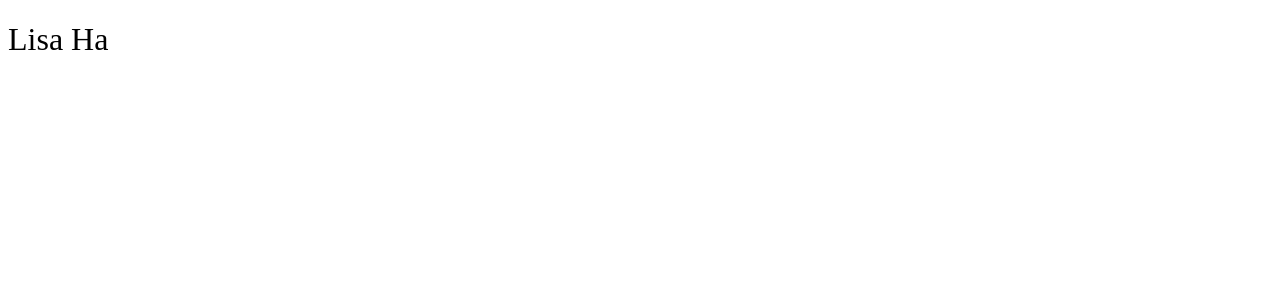
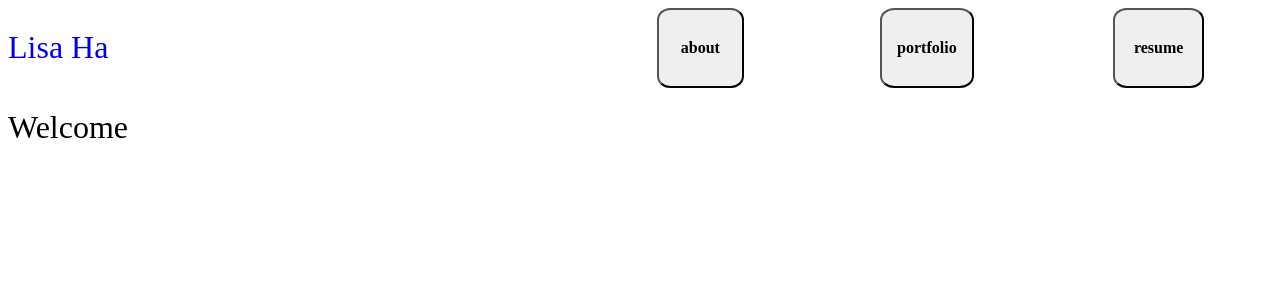
Before and after one commit to halisa/portfolio, a React (Create React App) app: page / in a window 1280 px wide. Shown: the top 300 px of the page. Built offline with nearby package versions, Linux system fonts and the light colour scheme; a web font is replaced by a local one.

Commit message:
Set up navbar

```diff
--- a/package.json
+++ b/package.json
@@ -12,6 +12,7 @@
     "@types/react-dom": "^18.0.6",
     "react": "^18.2.0",
     "react-dom": "^18.2.0",
+    "react-router-dom": "^6.3.0",
     "react-scripts": "5.0.1",
     "typescript": "^4.7.4",
     "web-vitals": "^2.1.4"
--- /dev/null
+++ b/src/components/Navbar.tsx
@@ -0,0 +1,27 @@
+import React from "react";
+import { Link } from "react-router-dom";
+
+const Navbar = () => {
+    return(
+        <div className="navbar">
+            <div className="logo">
+                <h1>
+                    <a href="./">Lisa Ha</a>
+                </h1>
+            </div>
+            <div className="nav-elements">
+                <div className="nav-element about">
+                    <button>about</button>
+                </div>
+                <div className="nav-element portfolio">
+                    <button>portfolio</button>
+                </div>
+                <div className="nav-element resume">
+                    <button>resume</button>
+                </div>
+            </div>
+        </div>
+    )
+}
+
+export default Navbar;
--- a/src/pages/HomePage.tsx
+++ b/src/pages/HomePage.tsx
@@ -1,7 +1,11 @@
+import Navbar from '../components/Navbar';
+import '../style/style.css';
+
 const HomePage = () => {
     return(
         <div>
-            <h1>Lisa Ha</h1>
+            <Navbar />
+            <h1>Welcome</h1>
         </div>
     )
 }
--- /dev/null
+++ b/src/style/globals/_colors.scss
@@ -0,0 +1,6 @@
+$white: #FFFFFF;
+$dark_gray: #363636;
+$pink: #FF588B;
+$light_pink: rgb(255, 88, 139, 50);
+$orange: #FF9C42;
+$light_orange: rgb(255, 156, 66, 50);
--- a/src/style/globals/_index.scss
+++ b/src/style/globals/_index.scss
@@ -1 +1,3 @@
 @forward "type";
+@forward "colors";
+@forward "navbar";
--- /dev/null
+++ b/src/style/globals/_navbar.scss
@@ -0,0 +1,30 @@
+@use "colors";
+
+.navbar {
+    display: grid;
+    grid-template-columns: auto auto;
+    grid-template-rows: auto;
+}
+
+.nav-elements {
+    display: grid;
+    grid-template-columns: auto auto auto;
+    grid-template-rows: auto;
+    float: right;
+}
+
+.nav-element {
+    display: flex;
+    justify-content: center;
+}
+
+.nav-element button {
+    width:40%;
+    min-width: fit-content;
+    // height: 60%;
+    border-radius: 15%;
+}
+
+.nav-element button::selection {
+    color: colors.$pink;
+}
--- a/src/style/globals/_type.scss
+++ b/src/style/globals/_type.scss
@@ -5,10 +5,16 @@ h1 {
     font-weight: 400;
 }
 
-h2, h3, h4, h5, h6 {
+h2, h3, h4, h5, h6, button {
     font-family: Fredoka;
+    font-weight: 600;
+    font-size: medium;
 }
 
 p {
     font-family: Rubik;
 }
+
+a {
+    text-decoration: none;
+}
--- a/src/style/style.css
+++ b/src/style/style.css
@@ -4,14 +4,54 @@ h1 {
   font-weight: 400;
 }
 
-h2, h3, h4, h5, h6 {
+h2, h3, h4, h5, h6, button {
   font-family: Fredoka;
+  font-weight: 600;
+  font-size: medium;
 }
 
 p {
   font-family: Rubik;
 }
 
+a {
+  text-decoration: none;
+}
+
+.navbar {
+  display: grid;
+  grid-template-columns: auto auto;
+  grid-template-rows: auto;
+}
+
+.nav-elements {
+  display: grid;
+  grid-template-columns: auto auto auto;
+  grid-template-rows: auto;
+  float: right;
+}
+
+.nav-element {
+  display: flex;
+  justify-content: center;
+}
+
+.nav-element button {
+  width: 40%;
+  min-width: -webkit-fit-content;
+  min-width: -moz-fit-content;
+  min-width: fit-content;
+  border-radius: 15%;
+}
+
+.nav-element button::-moz-selection {
+  color: #FF588B;
+}
+
+.nav-element button::selection {
+  color: #FF588B;
+}
+
 welcome-container {
   text-align: center;
 }/*# sourceMappingURL=style.css.map */
```
Also changed, not shown: 2 other files (tests, documents, lock files or other folders).
